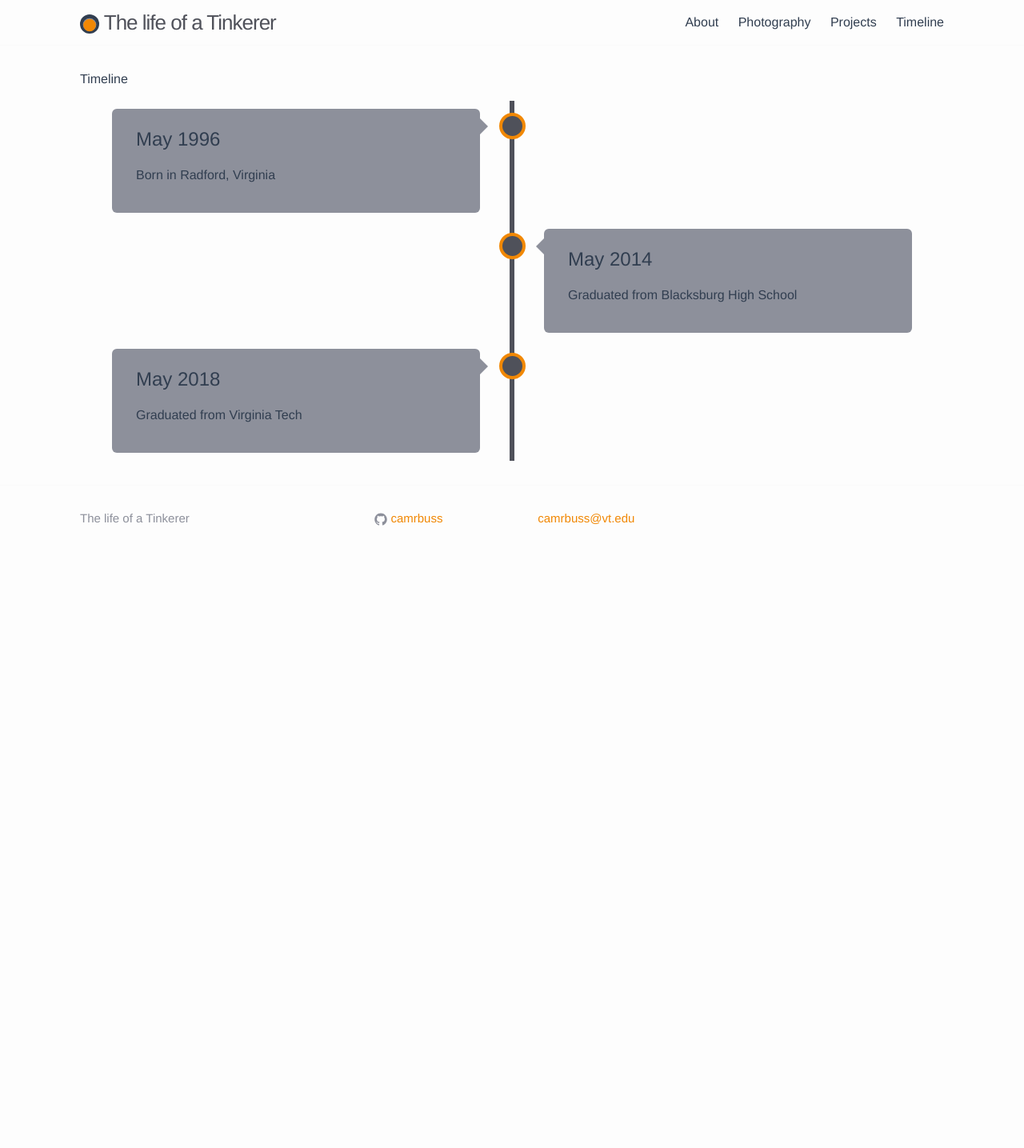
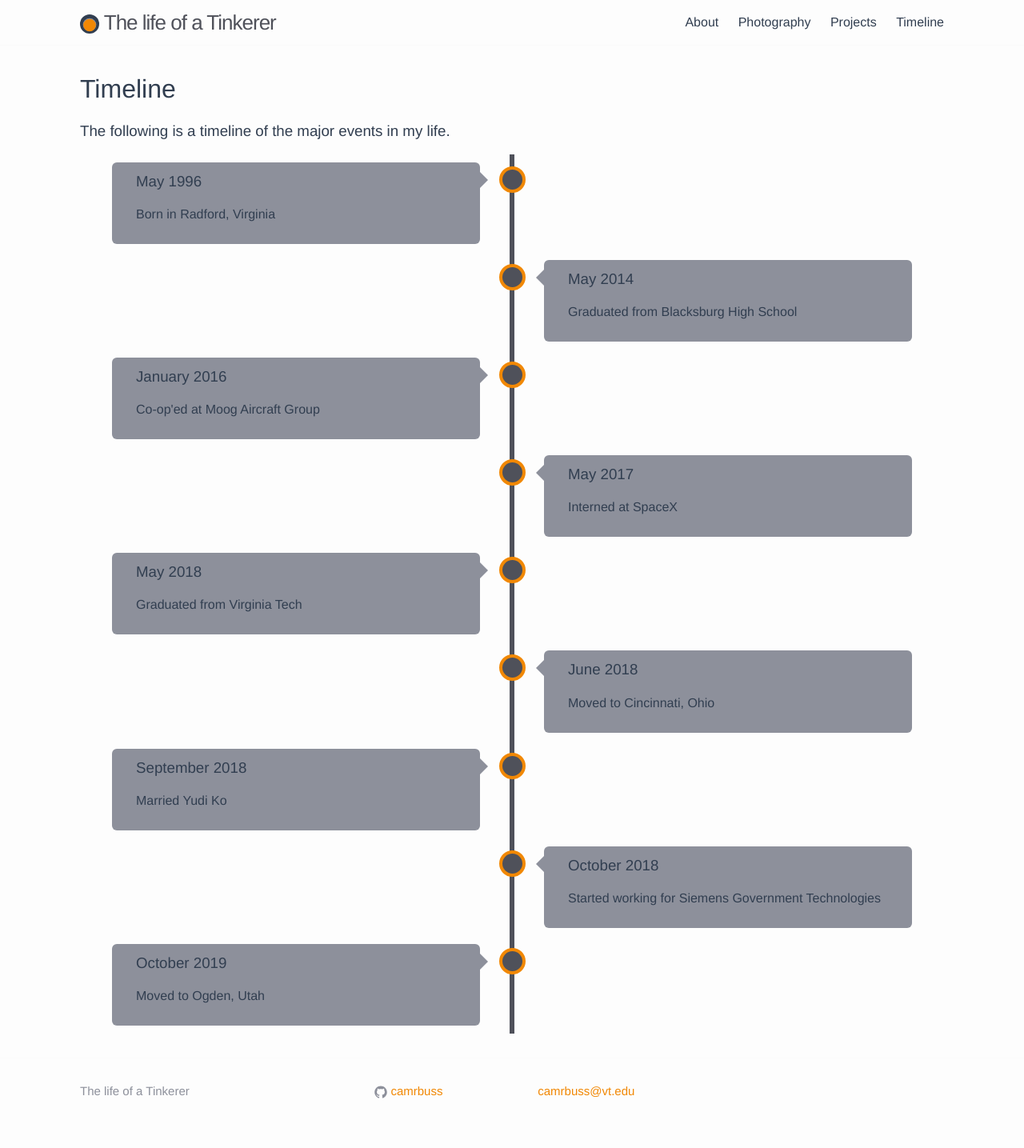
Before and after one commit to camrbuss/camsite, a Jekyll site: the page built from timeline.md, in a window 1280 px wide. Shown: the whole page at 80% size. Built offline with Jekyll 4.4.1, drawn with Linux system fonts in a browser that asks for light colours; before the commit the page ends 900 px from its top, so only the background shows below that.

Commit message:
Added Events a squished containers

```diff
--- a/_data/events.yml
+++ b/_data/events.yml
@@ -4,5 +4,23 @@
 - date: May 2014
   name: Graduated from Blacksburg High School
 
+- date: January 2016
+  name: Co-op'ed at Moog Aircraft Group
+
+- date: May 2017
+  name: Interned at SpaceX
+
 - date: May 2018
   name: Graduated from Virginia Tech
+
+- date: June 2018
+  name: Moved to Cincinnati, Ohio
+
+- date: September 2018
+  name: Married Yudi Ko
+
+- date: October 2018
+  name: Started working for Siemens Government Technologies
+
+- date: October 2019
+  name: Moved to Ogden, Utah
--- a/_sass/_timeline.scss
+++ b/_sass/_timeline.scss
@@ -89,7 +89,7 @@
 
   /* The actual content */
   .content {
-    padding: 20px 30px;
+    padding: 10px 30px;
     background-color: $grey-color;
     position: relative;
     border-radius: 6px;
--- a/timeline.md
+++ b/timeline.md
@@ -4,8 +4,9 @@ title: Timeline
 permalink: /timeline/
 ---
 
-Timeline
+# {{ page.title }}
 
+### The following is a timeline of the major events in my life.
 
 
  <div class="timeline">
@@ -14,7 +15,7 @@ Timeline
     {% if sideAlternator == true %}
   <div class="container left">
     <div class="content">
-      <h2>{{ event.date }}</h2>
+      <h3>{{ event.date }}</h3>
       <p>{{ event.name }}</p>
     </div>
   </div>
@@ -22,7 +23,7 @@ Timeline
     {% else %}
   <div class="container right">
     <div class="content">
-      <h2>{{ event.date }}</h2>
+      <h3>{{ event.date }}</h3>
       <p>{{ event.name }}</p>
     </div>
   </div>
```
